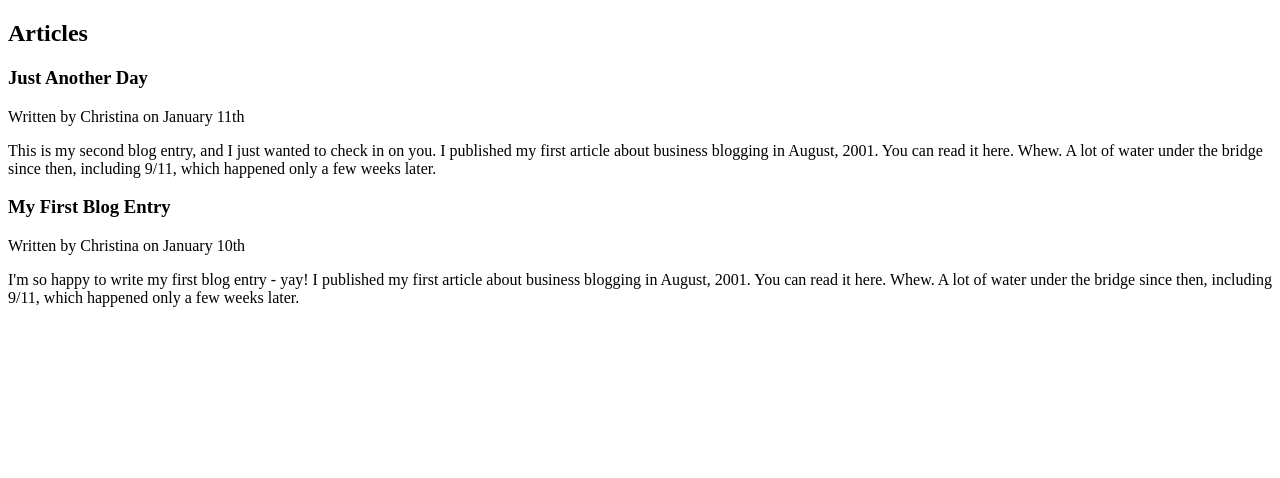
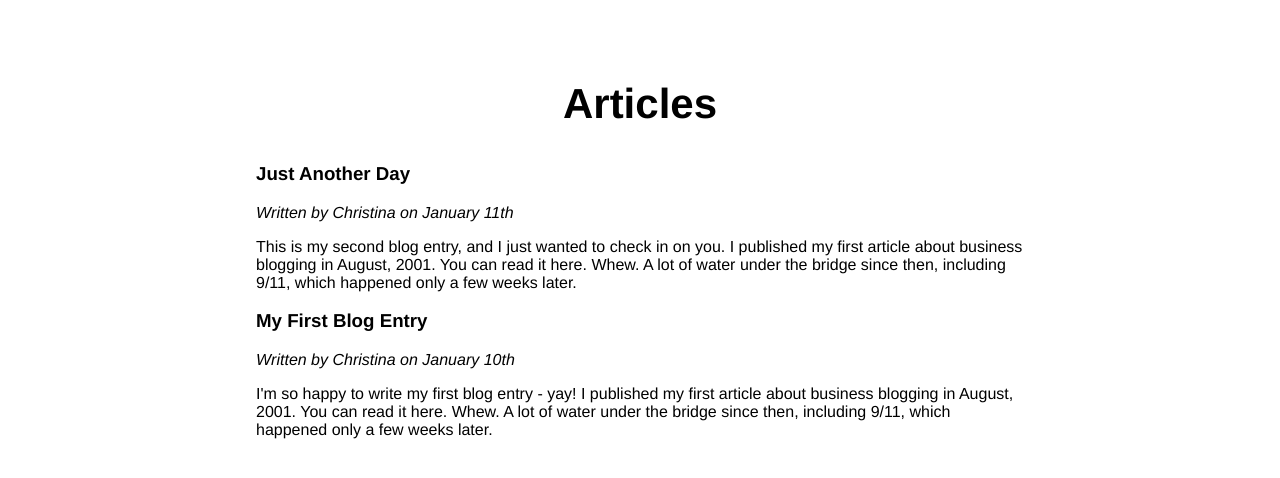
Before and after one commit to AtanasKaloyanov/HTML-and-CSS-SoftUni-Introduction-Course, a plain HTML site: page T01 HTML Introduction/L1_02_Page-Content/Solution/page content.html in a window 1280 px wide. Drawn offline with Linux system fonts and the light colour scheme.

Commit message:
I'm adding a CSS file to problem "Page Content"

```diff
--- a/T01 HTML Introduction/L1_02_Page-Content/Solution/page content.html
+++ b/T01 HTML Introduction/L1_02_Page-Content/Solution/page content.html
@@ -5,6 +5,7 @@
     <meta http-equiv="X-UA-Compatible" content="IE=edge">
     <meta name="viewport" content="width=device-width, initial-scale=1.0">
     <title>Page Content</title>
+    <link rel="stylesheet" href="style.css">
 </head>
 <body>
     <section>
@@ -12,22 +13,16 @@
         <article>
             <header>
                 <h3>Just Another Day</h3>
-                Written by Christina on January 11th
+                <em>Written by Christina on January 11th</em>
             </header>
-            <p>This is my second blog entry, and I just wanted to check in on you.
-                I published my first article about business blogging in August, 2001.
-                You can read it here. Whew. A lot of water under the bridge since then, including 9/11,
-                which happened only a few weeks later.</p>
+            <p>This is my second blog entry, and I just wanted to check in on you. I published my first article about business blogging in August, 2001. You can read it here. Whew. A lot of water under the bridge since then, including 9/11, which happened only a few weeks later.</p>
         </article>
         <header>
             <h3>My First Blog Entry</h3>
-            Written by Christina on January 10th
-
+            <em> Written by Christina on January 10th</em>
         </header>
 
-        <p>I'm so happy to write my first blog entry - yay! I published my first article about business blogging in August,
-            2001. You can read it here. Whew.
-            A lot of water under the bridge since then, including 9/11, which happened only a few weeks later.</p>
+        <p>I'm so happy to write my first blog entry - yay! I published my first article about business blogging in August, 2001. You can read it here. Whew. A lot of water under the bridge since then, including 9/11, which happened only a few weeks later.</p>
 
     </section>
 </body>
--- /dev/null
+++ b/T01 HTML Introduction/L1_02_Page-Content/Solution/style.css
@@ -0,0 +1,20 @@
+body {
+    font-family: 'Helvetica',
+    sans-serif;
+    margin: 0;
+    padding: 0;
+}
+
+section {
+    width: 60%;
+    margin: 80px auto;
+}
+
+section h1{
+    text-align: center;
+    font-size: 42px;
+}
+
+header p {
+    font-style: italic;
+}
```
